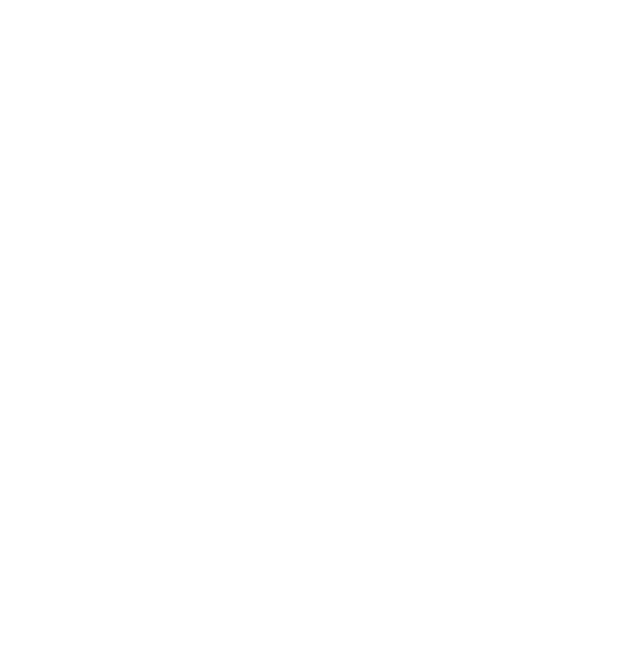
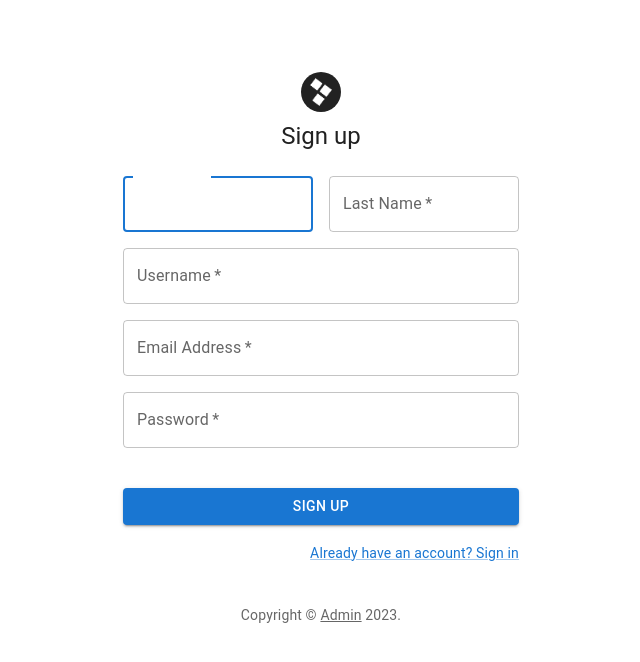
Before and after one commit to Pathak1511/Editor, a React (Create React App) app: page /sign-up in a window 1280 px wide. Before the commit this address had no page. Shown: the top 662 px of the page, without its empty margins (319-959 px from the left). Built offline with nearby package versions, Linux system fonts and the light colour scheme; the HTML template or start-up script is replaced by a standard one.

Commit message:
13-12-2023 20:28

```diff
--- a/src/App.js
+++ b/src/App.js
@@ -5,6 +5,7 @@ import MainEditor from "./page-temp/MainEditor";
 import Dashboard from "./dashboard/Dashboard";
 import { Toaster } from "react-hot-toast";
 import Login from "./pages/login";
+import SignUp from "./pages/Signup";
 
 function App() {
   return (
@@ -28,6 +29,7 @@ function App() {
           <Route path="/dashboard" element={<Dashboard />} />
           <Route path="/editor/:id" element={<MainEditor />} />
           <Route path="/login" element={<Login />} />
+          <Route path="/sign-up" element={<SignUp />} />
         </Routes>
       </BrowserRouter>
     </>
--- /dev/null
+++ b/src/pages/Signup.js
@@ -0,0 +1,200 @@
+import * as React from "react";
+import Avatar from "@mui/material/Avatar";
+import Button from "@mui/material/Button";
+import CssBaseline from "@mui/material/CssBaseline";
+import TextField from "@mui/material/TextField";
+import Link from "@mui/material/Link";
+import Grid from "@mui/material/Grid";
+import Box from "@mui/material/Box";
+import Typography from "@mui/material/Typography";
+import Container from "@mui/material/Container";
+import { createTheme, ThemeProvider } from "@mui/material/styles";
+import toast from "react-hot-toast";
+import axios from "axios";
+import { useNavigate } from "react-router-dom";
+
+function Copyright(props) {
+  return (
+    <Typography
+      variant="body2"
+      color="text.secondary"
+      align="center"
+      {...props}
+    >
+      {"Copyright © "}
+      <Link color="inherit" href="https://github.com/Pathak1511">
+        Admin
+      </Link>{" "}
+      {new Date().getFullYear()}
+      {"."}
+    </Typography>
+  );
+}
+
+// TODO remove, this demo shouldn't need to reset the theme.
+
+const defaultTheme = createTheme();
+
+export default function SignUp() {
+  const navigate = useNavigate();
+  const handleSubmit = async (event) => {
+    event.preventDefault();
+    const data = new FormData(event.currentTarget);
+    const body = {
+      email: data.get("email").toLowerCase(),
+      password: data.get("password"),
+      fname: data.get("firstName"),
+      lname: data.get("lastName"),
+      username: data.get("userName"),
+    };
+    if (
+      !body.email ||
+      !body.password ||
+      !body.fname ||
+      !body.lname ||
+      !body.username
+    ) {
+      toast.error("All field are required");
+    } else if (!body.email.match(/^\w+@[a-zA-Z_]+?\.[a-zA-Z]{2,3}$/)) {
+      toast.error("Invalid Email address");
+    } else {
+      let config = {
+        method: "post",
+        maxBodyLength: Infinity,
+        url: "https://codeflow-3ir4.onrender.com/v1/auth/signup",
+        headers: {
+          "Content-Type": "application/json",
+        },
+        data: body,
+      };
+
+      await axios
+        .request(config)
+        .then((response) => {
+          toast.success("Sign up successfully");
+
+          localStorage.clear();
+
+          localStorage.setItem(
+            "Cookie",
+            JSON.stringify(response.data.content.meta_access_token)
+          );
+          localStorage.setItem(
+            "userName",
+            JSON.stringify(response.data.content.data.username)
+          );
+          navigate("/");
+        })
+        .catch((error) => {
+          console.log(error);
+          toast.error("Error Occured");
+        });
+    }
+  };
+
+  return (
+    <ThemeProvider theme={defaultTheme}>
+      <Container component="main" maxWidth="xs">
+        <CssBaseline />
+        <Box
+          sx={{
+            marginTop: 8,
+            display: "flex",
+            flexDirection: "column",
+            alignItems: "center",
+          }}
+        >
+          <Avatar sx={{ m: 1, bgcolor: "#222" }}>
+            <img
+              src="/assests/main-logo.png"
+              alt="Logo"
+              height="50"
+              width="50"
+            />
+          </Avatar>
+          <Typography component="h1" variant="h5">
+            Sign up
+          </Typography>
+          <Box
+            component="form"
+            noValidate
+            onSubmit={handleSubmit}
+            sx={{ mt: 3 }}
+          >
+            <Grid container spacing={2}>
+              <Grid item xs={12} sm={6}>
+                <TextField
+                  autoComplete="given-name"
+                  name="firstName"
+                  required
+                  fullWidth
+                  id="firstName"
+                  label="First Name"
+                  autoFocus
+                />
+              </Grid>
+              <Grid item xs={12} sm={6}>
+                <TextField
+                  required
+                  fullWidth
+                  id="lastName"
+                  label="Last Name"
+                  name="lastName"
+                  autoComplete="family-name"
+                />
+              </Grid>
+              <Grid item xs={12}>
+                <TextField
+                  required
+                  fullWidth
+                  id="userName"
+                  label="Username"
+                  name="userName"
+                  autoComplete="username"
+                />
+              </Grid>
+              <Grid item xs={12}>
+                <TextField
+                  required
+                  fullWidth
+                  id="email"
+                  label="Email Address"
+                  name="email"
+                  autoComplete="email"
+                />
+              </Grid>
+              <Grid item xs={12}>
+                <TextField
+                  required
+                  fullWidth
+                  name="password"
+                  label="Password"
+                  type="password"
+                  id="password"
+                  autoComplete="new-password"
+                />
+              </Grid>
+              <Grid item xs={12}></Grid>
+            </Grid>
+            <Button
+              type="submit"
+              fullWidth
+              variant="contained"
+              sx={{ mt: 3, mb: 2 }}
+            >
+              Sign Up
+            </Button>
+            <Grid container justifyContent="flex-end">
+              <Grid item>
+                <Link href="/login" variant="body2">
+                  Already have an account? Sign in
+                </Link>
+              </Grid>
+            </Grid>
+          </Box>
+        </Box>
+        <Copyright sx={{ mt: 5 }} />
+      </Container>
+    </ThemeProvider>
+  );
+}
--- a/src/pages/login.js
+++ b/src/pages/login.js
@@ -27,8 +27,8 @@ function Copyright(props) {
       {...props}
     >
       {"Copyright © "}
-      <Link color="inherit" href="https://mui.com/">
-        Your Website
+      <Link color="inherit" href="https://github.com/Pathak1511">
+        Admin
       </Link>{" "}
       {new Date().getFullYear()}
       {"."}
@@ -44,16 +44,23 @@ export default function Login() {
   const dispatch = useDispatch();
   const navigate = useNavigate();
   const [loading, setLoading] = React.useState(false);
+  const [chooseUsername, setChooseEmail] = React.useState(false);
 
   const handleSubmit = async (event) => {
     event.preventDefault();
-    setLoading(true);
     const data = new FormData(event.currentTarget);
 
     let body = JSON.stringify({
-      name: data.get("email"),
+      username: data.get("username"),
+      email: data.get("email"),
       password: data.get("password"),
     });
+
+    // if ((!body.username && !body.email) || !body.password) {
+    //   toast.error("All field required");
+    //   return;
+    // }
+    setLoading(true);
 
     let config = {
       method: "post",
@@ -72,20 +79,12 @@ export default function Login() {
 
         localStorage.setItem(
           "Cookie",
-          JSON.stringify(response.data.content.meta.access_token)
+          JSON.stringify(response.data.content.meta_access_token)
         );
         localStorage.setItem(
           "userName",
-          JSON.stringify(response.data.content.data.name)
+          JSON.stringify(response.data.content.data.username)
         );
-
-        // dispatch(
-        //   addUser({
-        //     Cookie: response.data.content.meta.access_token,
-        //     userName: response.data.content.data.name,
-        //   })
-        // );
-
         navigate("/");
       })
       .catch((error) => {
@@ -128,9 +127,9 @@ export default function Login() {
               margin="normal"
               required
               fullWidth
-              id="email"
-              label="Email Address"
-              name="email"
+              id={chooseUsername ? "username" : "email"}
+              label={chooseUsername ? "Enter Username" : "Enter Email"}
+              name={chooseUsername ? "username" : "email"}
               autoComplete="email"
               autoFocus
             />
@@ -145,8 +144,14 @@ export default function Login() {
               autoComplete="current-password"
             />
             <FormControlLabel
-              control={<Checkbox value="remember" color="primary" />}
-              label="Remember me"
+              control={
+                <Checkbox
+                  value="remember"
+                  color="primary"
+                  onClick={() => setChooseEmail(!chooseUsername)}
+                />
+              }
+              label="Login with username ?"
             />
             <Button
               type="submit"
@@ -170,7 +175,7 @@ export default function Login() {
                 </Link>
               </Grid>
               <Grid item>
-                <Link href="#" variant="body2">
+                <Link href="/sign-up" variant="body2">
                   {"Don't have an account? Sign Up"}
                 </Link>
               </Grid>
```
